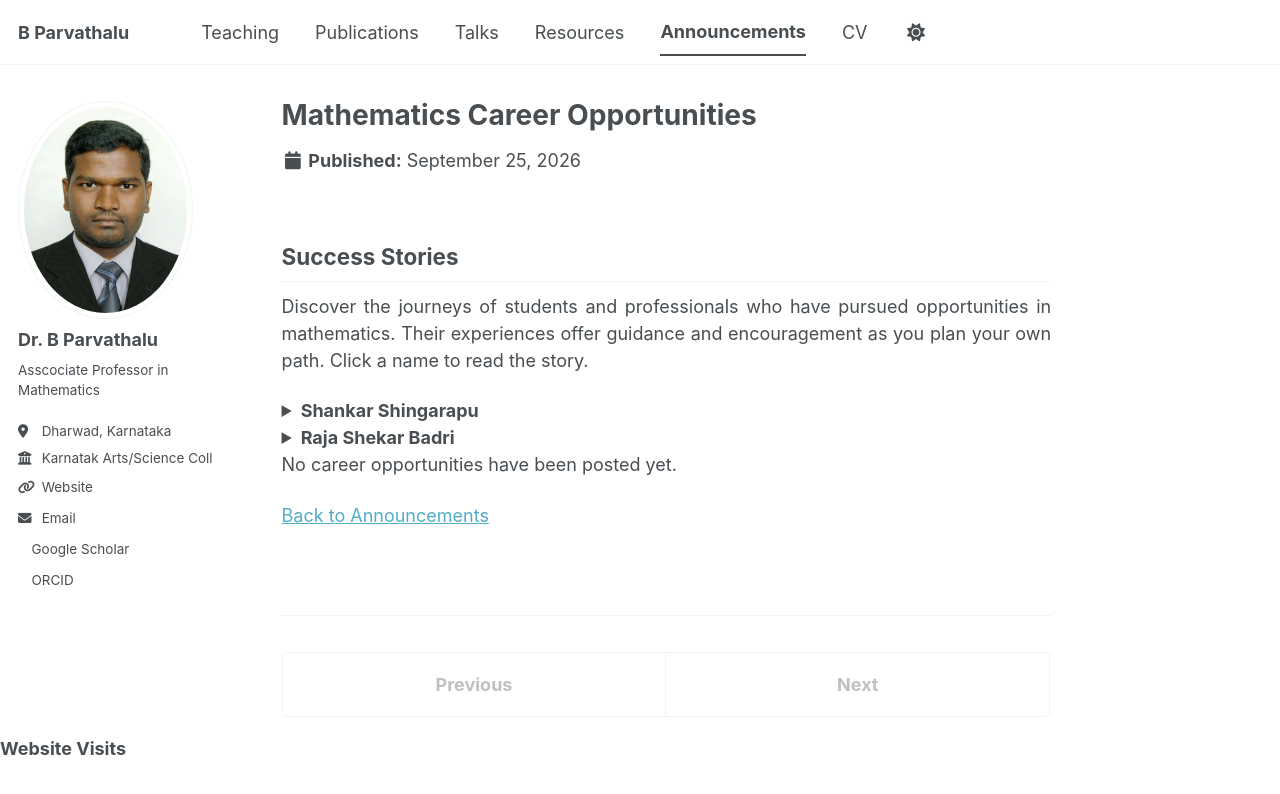
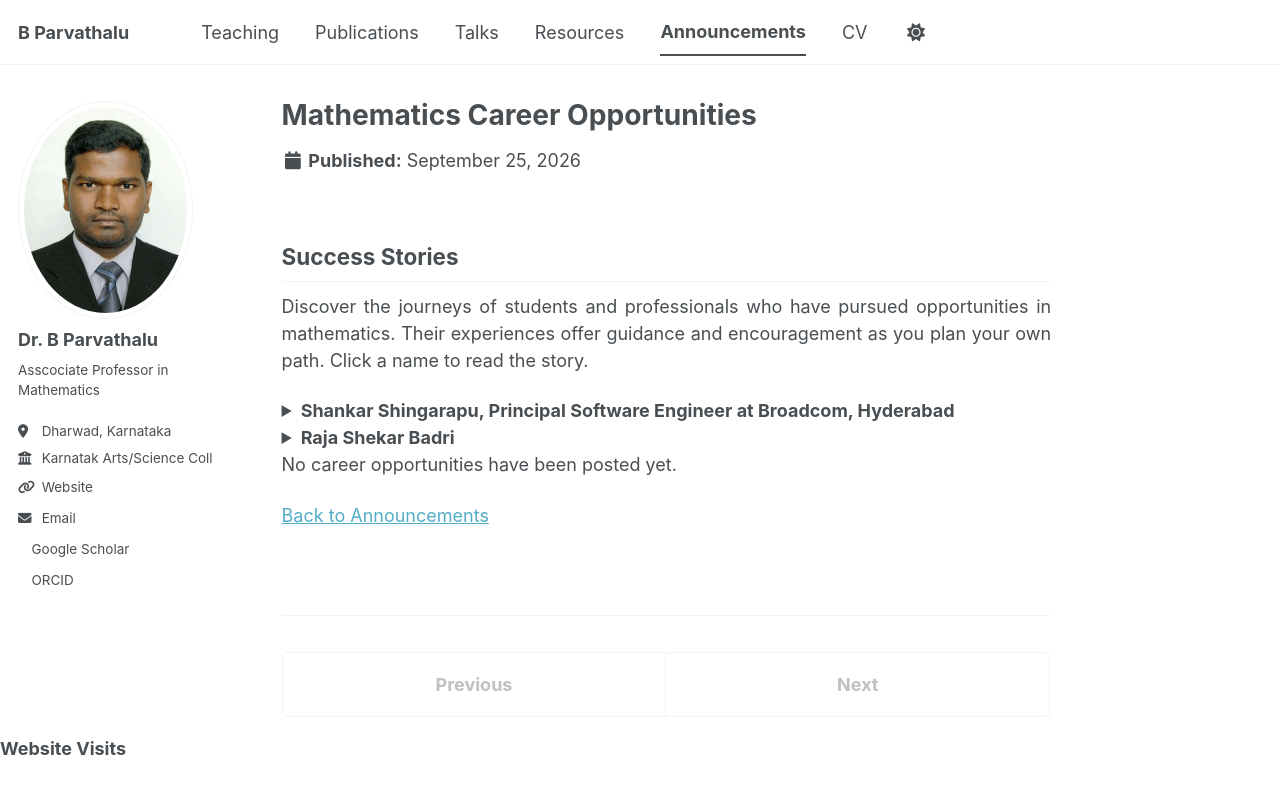
Before and after one commit to drbp-kcd/drbp-kcd.github.io, a Jekyll site: the page built from _announcements/mathematics-career-opportunities.md, in a window 1280 px wide and 1010 px high. Shown: the top 794 px of the window. Built offline with Jekyll 4.4.1, drawn with Linux system fonts in a browser that asks for light colours; a style sheet for code colours, icons or effects is not loaded.

Commit message:
Update mathematics-career-opportunities.md

```diff
--- a/_announcements/mathematics-career-opportunities.md
+++ b/_announcements/mathematics-career-opportunities.md
@@ -19,7 +19,7 @@ encouragement as you plan your own path. Click a name to read the story.
 </p>
 
 <details>
-  <summary><strong>Shankar Shingarapu</strong></summary>
+  <summary><strong>Shankar Shingarapu, Principal Software Engineer at Broadcom, Hyderabad</strong></summary>
 
   <p>
     <strong>Achievement:</strong> From a government education background
```
